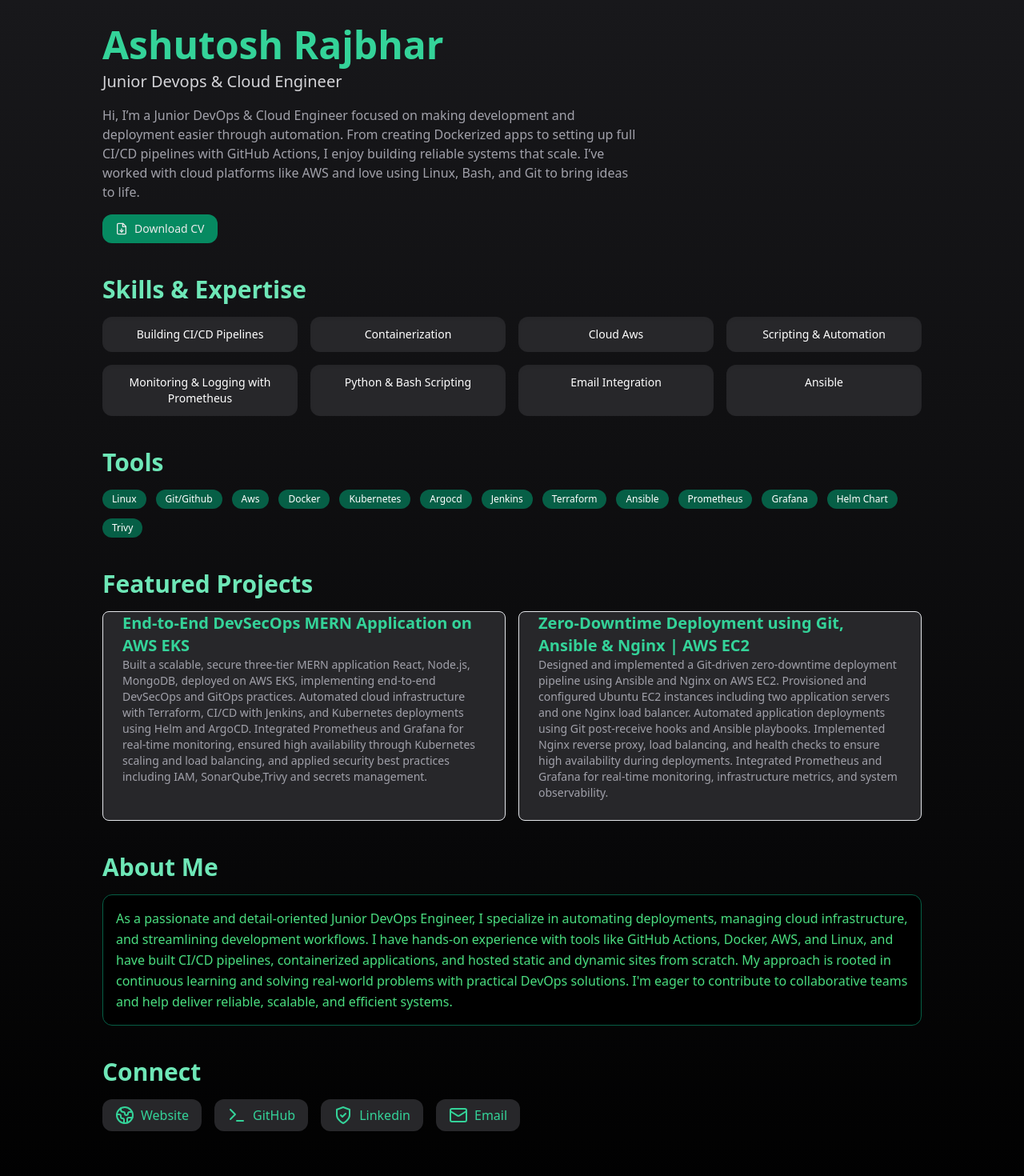
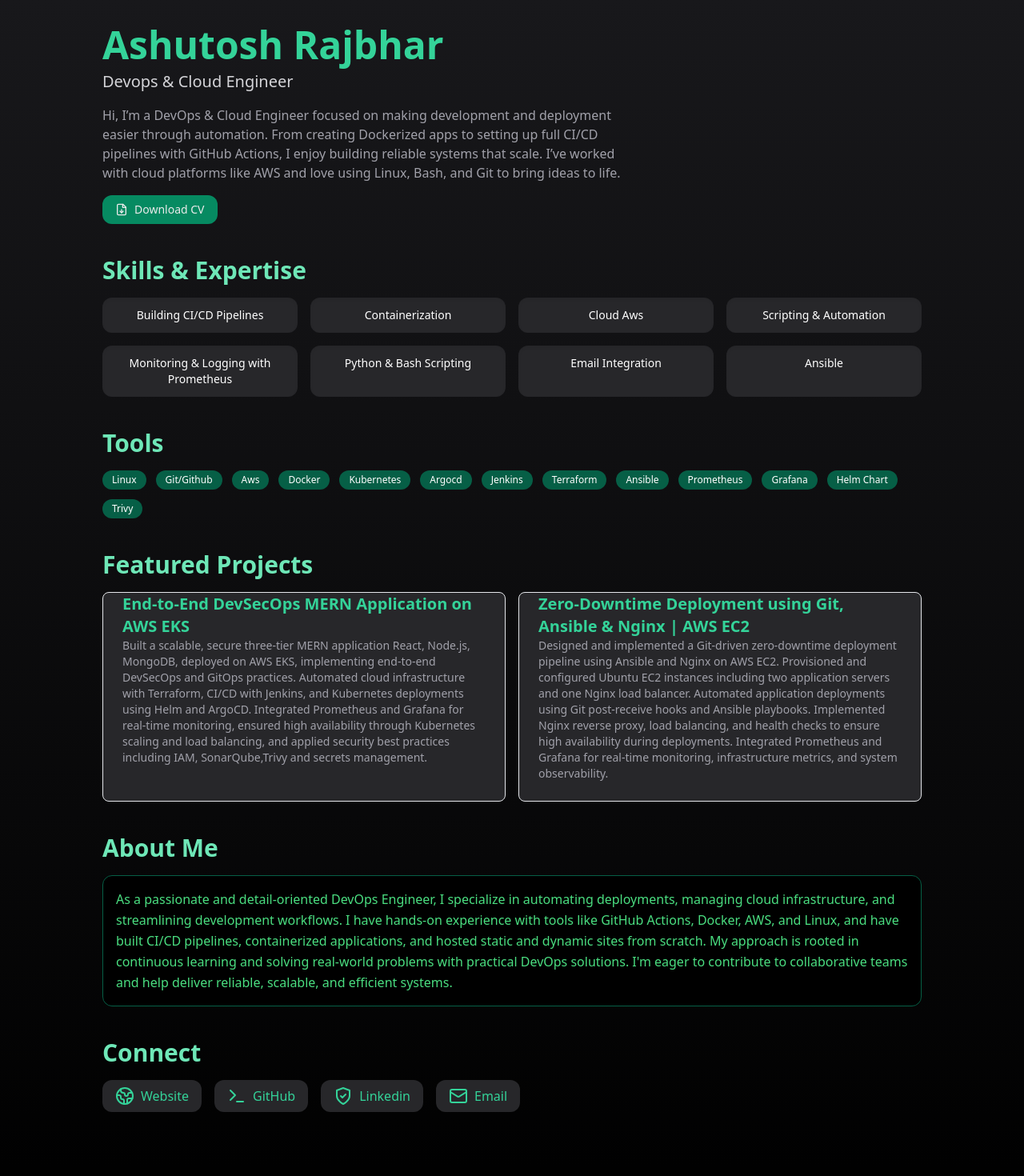
Before and after one commit to ARajbhar007/final-portfolio, a React (Vite) app: page / in a window 1280 px wide. Shown: the top 1470 px of the page at 80% size. Built offline with nearby package versions, Linux system fonts and the light colour scheme.

Commit message:
role change

```diff
--- a/Devops_Ashutosh.jsx
+++ b/Devops_Ashutosh.jsx
@@ -6,8 +6,8 @@ import { motion } from 'framer-motion';
 
 const portfolio = {
   name: "Ashutosh Rajbhar",
-  title: "Junior Devops & Cloud Engineer",
-  description: "Hi, I’m a Junior DevOps & Cloud Engineer focused on making development and deployment easier through automation. From creating Dockerized apps to setting up full CI/CD pipelines with GitHub Actions, I enjoy building reliable systems that scale. I’ve worked with cloud platforms like AWS and love using Linux, Bash, and Git to bring ideas to life.",
+  title: "Devops & Cloud Engineer",
+  description: "Hi, I’m a DevOps & Cloud Engineer focused on making development and deployment easier through automation. From creating Dockerized apps to setting up full CI/CD pipelines with GitHub Actions, I enjoy building reliable systems that scale. I’ve worked with cloud platforms like AWS and love using Linux, Bash, and Git to bring ideas to life.",
   skills: [
     "Building CI/CD Pipelines",
     "Containerization",
@@ -128,7 +128,7 @@ export default function EthicalHackerPortfolio() {
           <h2 className="text-3xl font-bold text-emerald-300 mb-4">About Me</h2>
           <div className="bg-black border border-emerald-800 p-4 rounded-xl text-green-400">
             <p className="leading-relaxed">
-              As a passionate and detail-oriented Junior DevOps Engineer, I specialize in automating deployments, managing cloud infrastructure, and streamlining development workflows. I have hands-on experience with tools like GitHub Actions, Docker, AWS, and Linux, and have built CI/CD pipelines, containerized applications, and hosted static and dynamic sites from scratch. My approach is rooted in continuous learning and solving real-world problems with practical DevOps solutions. I'm eager to contribute to collaborative teams and help deliver reliable, scalable, and efficient systems.
+              As a passionate and detail-oriented DevOps Engineer, I specialize in automating deployments, managing cloud infrastructure, and streamlining development workflows. I have hands-on experience with tools like GitHub Actions, Docker, AWS, and Linux, and have built CI/CD pipelines, containerized applications, and hosted static and dynamic sites from scratch. My approach is rooted in continuous learning and solving real-world problems with practical DevOps solutions. I'm eager to contribute to collaborative teams and help deliver reliable, scalable, and efficient systems.
             </p>
           </div>
         </section>
```
